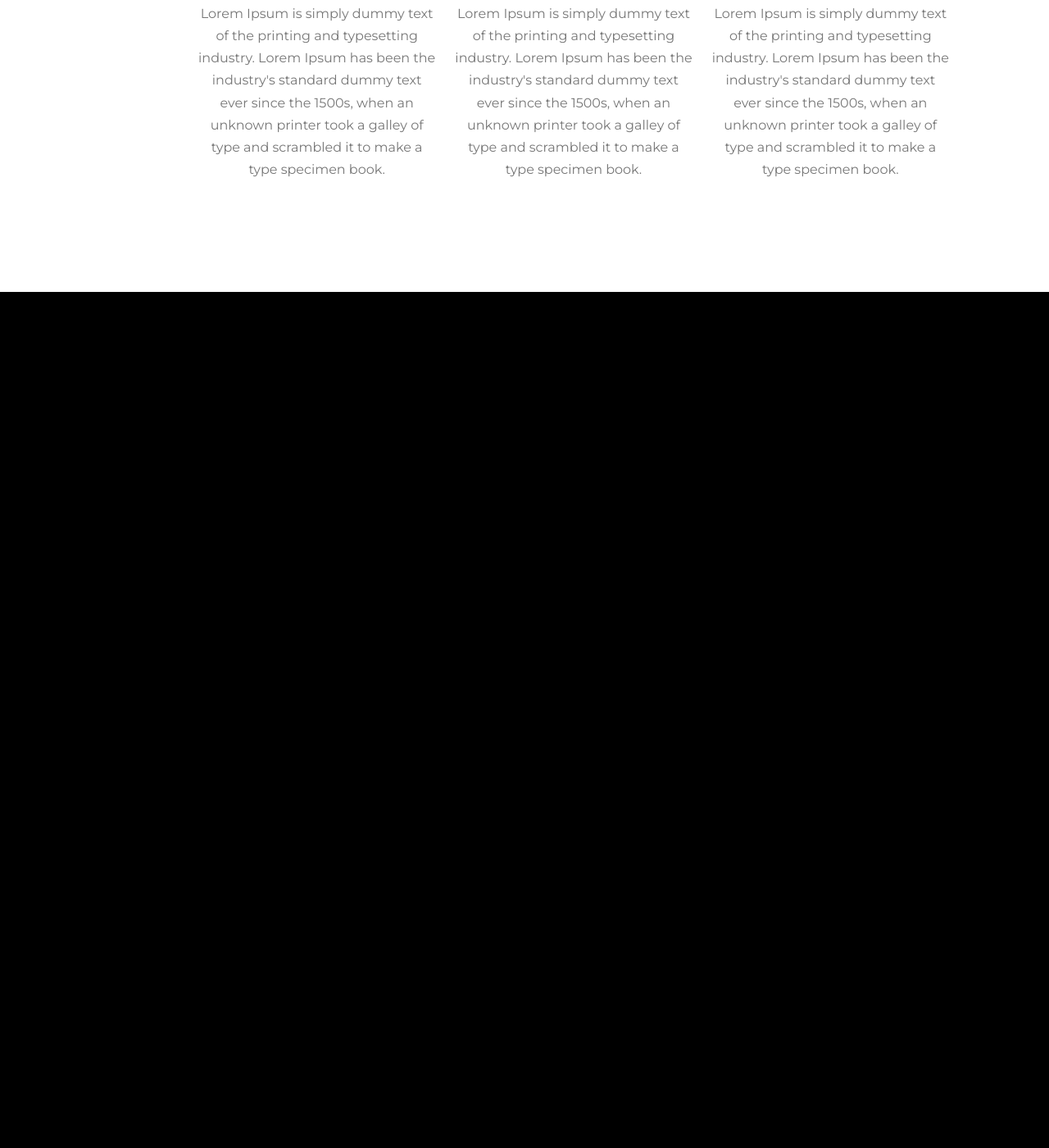
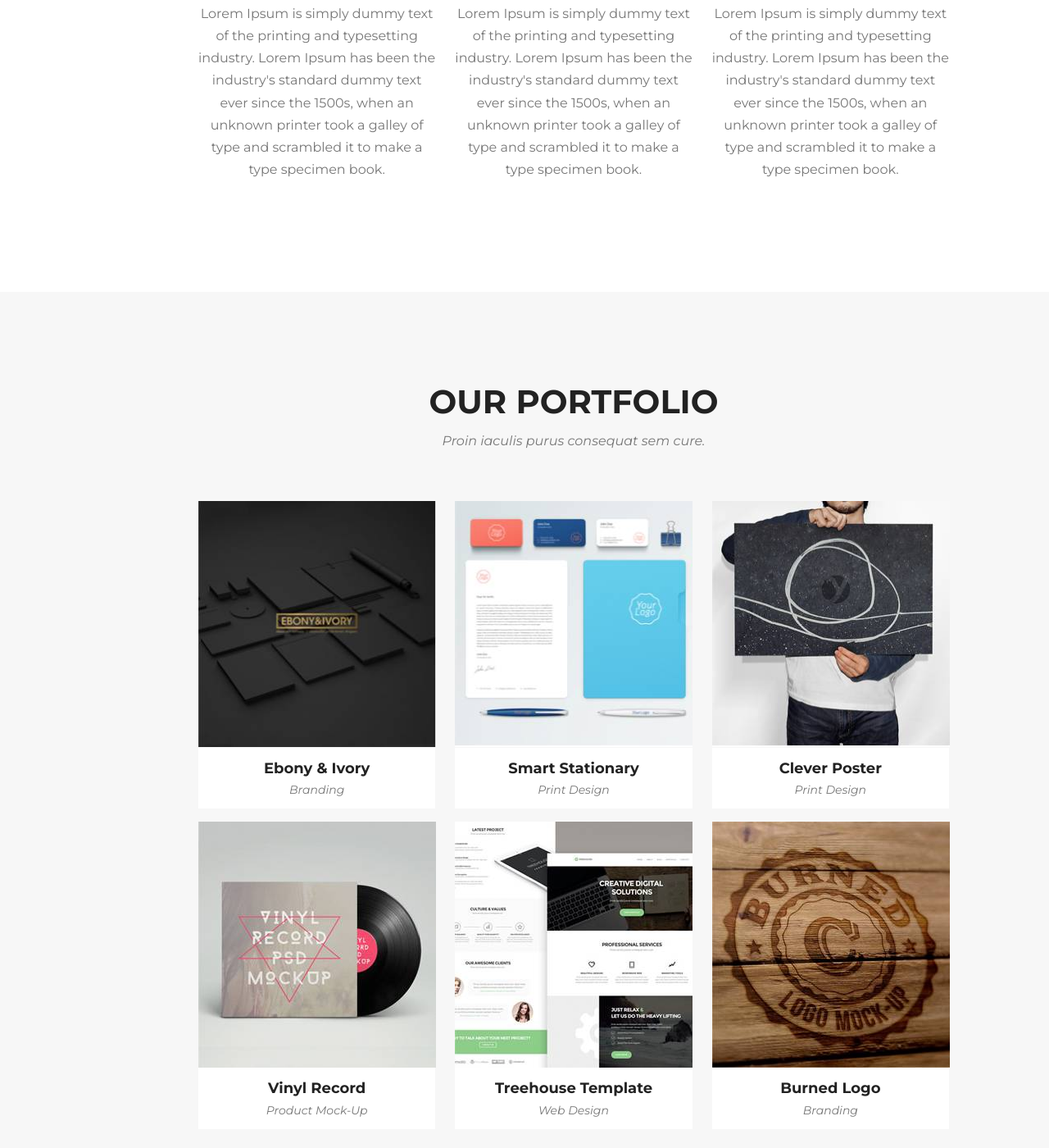
Before and after one commit to wojciechdlugosz/projekt-task-runner, a website: page index.html in a window 1280 px wide. Shown: the part 1107-2507 px from the top of the page at 82% size. Before the commit the page ends 1463 px from the top, so only its background shows below. Drawn offline with Linux system fonts and the light colour scheme.

Commit message:
Add section Our Portfolio

```diff
--- a/index.html
+++ b/index.html
@@ -64,5 +64,59 @@
             </div>
         </div>
     </section>
+    <section class="portfolio">
+        <div class="container">
+            <div class="row">
+                <h2>Our Portfolio</h2>
+                <h3>Proin iaculis purus consequat sem cure.</h3>
+            </div>
+            <div class="row">
+                <div class="col-md-4 mb-3">
+                    <div class="card-image"><img src="images/item-1-golden.jpg" alt="Ebony & Ivory"></div>
+                    <div class="card-description">
+                        <h4>Ebony & Ivory</h4>
+                        <h5>Branding</h5>
+                    </div>
+                </div>
+                <div class="col-md-4 mb-3">
+                    <div class="card-image"><img src="images/item-2-golden.jpg" alt="Smart Stationary"></div>
+                    <div class="card-description">
+                        <h4>Smart Stationary</h4>
+                        <h5>Print Design</h5>
+                    </div>
+                </div>
+                <div class="col-md-4 mb-3">
+                    <div class="card-image"><img src="images/item-3-golden.jpg" alt="Clever Poster"></div>
+                    <div class="card-description">
+                        <h4>Clever Poster</h4>
+                        <h5>Print Design</h5>
+                    </div>
+                </div>
+            </div>
+            <div class="row">
+                <div class="col-md-4 mb-3">
+                    <div class="card-image"><img src="images/item-4-golden.jpg" alt="Vinyl Record"></div>
+                    <div class="card-description">
+                        <h4>Vinyl Record</h4>
+                        <h5>Product Mock-Up</h5>
+                    </div>
+                </div>
+                <div class="col-md-4 mb-3">
+                    <div class="card-image"><img src="images/item-5-golden.jpg" alt="Treehouse Template"></div>
+                    <div class="card-description">
+                        <h4>Treehouse Template</h4>
+                        <h5>Web Design</h5>
+                    </div>
+                </div>
+                <div class="col-md-4 mb-3">
+                    <div class="card-image"><img src="images/item-6-golden.jpg" alt="Burned Logo"></div>
+                    <div class="card-description">
+                        <h4>Burned Logo</h4>
+                        <h5>Branding</h5>
+                    </div>
+                </div>
+            </div>
+        </div>
+    </section>
   </body>
 </html>
--- a/sass/style.scss
+++ b/sass/style.scss
@@ -50,6 +50,14 @@ section h4 {
     font-size: 18px;
     font-weight: bold;
     color: #222;
+    padding: 0;
+    margin: 0;
+}
+
+section h5 {
+    font-size: 14px;
+    font-weight: normal;
+    font-style: italic;
     padding: 0;
     margin: 0;
 }
@@ -153,3 +161,26 @@ section h4 {
     padding: 15px;
     margin: 15px;
 }
+
+/* Our Portfolio */
+
+.portfolio {
+    background-color: #f7f7f7;
+    text-align: center;
+}
+
+.card-image {
+    margin: 0;
+    padding: 0;
+}
+
+.card-image img {
+    width: 290px;
+    height: 300px;
+}
+
+.card-description {
+    background-color: #fff;
+    padding: 10px;
+    margin: -8px 0 0 0;
+}
```
Also changed, not shown: css/style.css, 1 other file.
